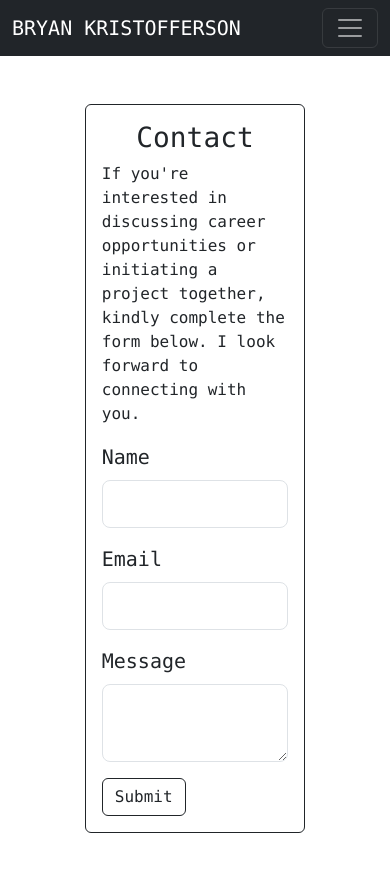
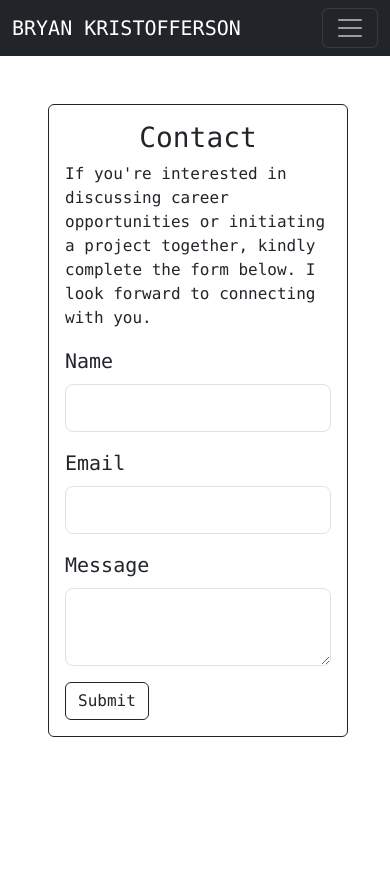
Before and after one commit to bryangators/portfolio, a React (Vite) app in the folder frontend/: page /contact in a window 390 px wide. Shown: the top 872 px of the page. After the commit the page ends 844 px from the top, so only its background shows below. Built offline with nearby package versions, Linux system fonts and the light colour scheme; no server answers.

Commit message:
fixed styling of contact form for mobile

```diff
--- a/frontend/src/pages/Contact.jsx
+++ b/frontend/src/pages/Contact.jsx
@@ -49,7 +49,7 @@ function Contact() {
 
   return (
     <Container className='text-center p-5'>
-      <Form className='w-75 mx-auto text-start border border-dark rounded p-3' style={{maxWidth:'600px'}} onSubmit={handleSubmit}>
+      <Form className='w-75 mx-auto text-start border border-dark rounded p-3' style={{maxWidth:'600px', minWidth: '300px'}} onSubmit={handleSubmit}>
         <div className='text-center'>
           <h1>Contact</h1>
         </div>
```
